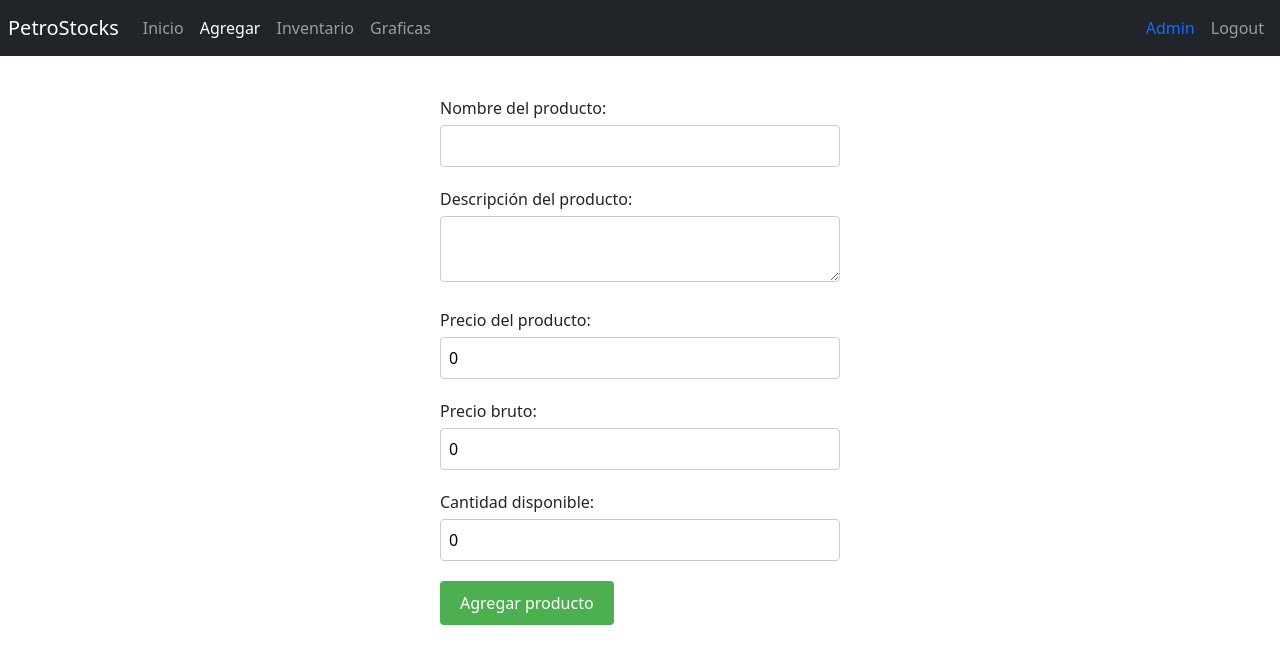
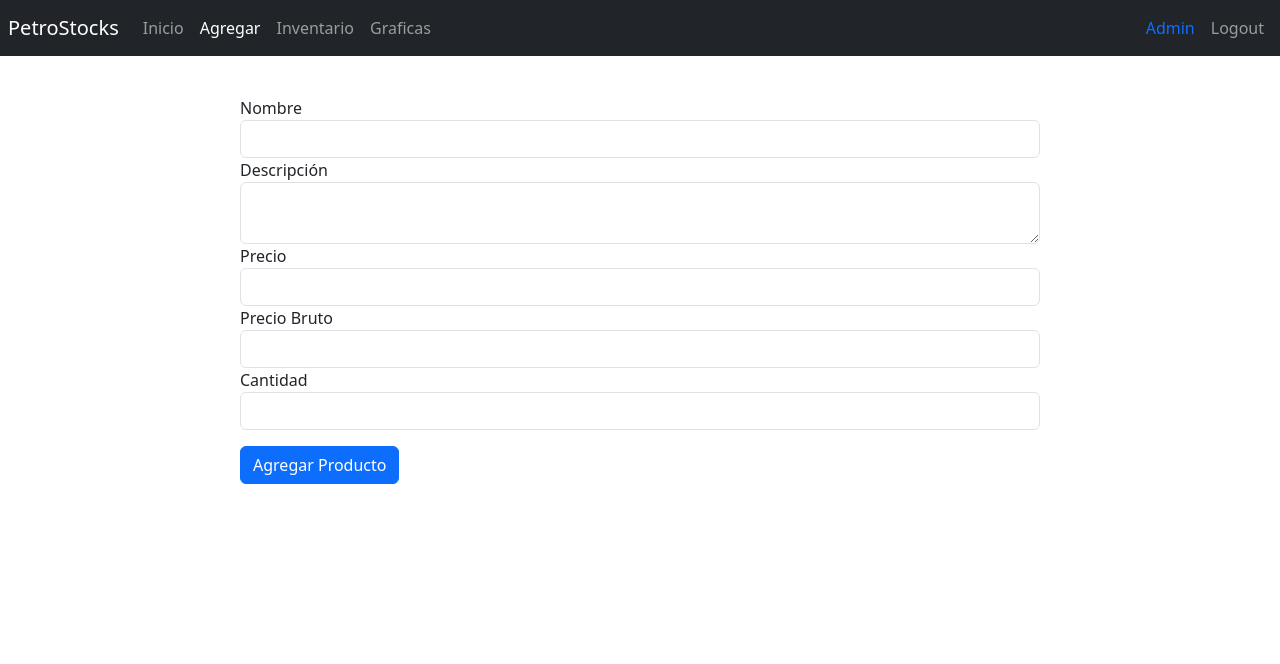
Before and after one commit to Juan-Esteban134/petrostocks, a React (Vite) app in the folder client/: page /add in a window 1280 px wide. Shown: the top 664 px of the page. Built offline with nearby package versions, Linux system fonts and the light colour scheme.

Commit message:
Agregar usuario con boots
jijijijijijijj que belleza ome

```diff
--- a/client/src/roastlab/pages/Formulario.jsx
+++ b/client/src/roastlab/pages/Formulario.jsx
@@ -1,92 +1,100 @@
 import React, { useState } from 'react';
-import styled from 'styled-components';
-
-const FormContainer = styled.form`
-  max-width: 400px;
-  margin: 0 auto;
-  margin-top: 40px;
-`;
-
-const FormGroup = styled.div`
-  margin-bottom: 20px;
-`;
-
-const Label = styled.label`
-  display: block;
-  margin-bottom: 5px;
-`;
-
-const Input = styled.input`
-  width: 100%;
-  padding: 8px;
-  border: 1px solid #ccc;
-  border-radius: 4px;
-`;
-
-const TextArea = styled.textarea`
-  width: 100%;
-  padding: 8px;
-  border: 1px solid #ccc;
-  border-radius: 4px;
-`;
-
-const Button = styled.input`
-  padding: 10px 20px;
-  background-color: #4caf50;
-  color: #fff;
-  border: none;
-  border-radius: 4px;
-  cursor: pointer;
-`;
 
 export const Formulario = () => {
-  const [producto, setProducto] = useState({
+  const [product, setProduct] = useState({
     nombre: '',
     descripcion: '',
-    precio: 0,
-    bruto: 0,
-    cantidad: 0
+    precio: '',
+    precioBruto: '',
+    cantidad: ''
   });
 
   const handleChange = (e) => {
     const { name, value } = e.target;
-    setProducto({ ...producto, [name]: value });
+    setProduct({ ...product, [name]: value });
   };
 
   const handleSubmit = (e) => {
     e.preventDefault();
-    console.log(producto);
+    // Aquí puedes realizar la lógica para enviar los datos del producto
+    console.log(product);
+    // Luego puedes reiniciar el formulario
+    setProduct({
+      nombre: '',
+      descripcion: '',
+      precio: '',
+      precioBruto: '',
+      cantidad: ''
+    });
   };
 
   return (
-    <FormContainer onSubmit={handleSubmit}>
-      <FormGroup>
-        <Label htmlFor="nombre">Nombre del producto:</Label>
-        <Input type="text" id="nombre" name="nombre" value={producto.nombre} onChange={handleChange} required />
-      </FormGroup>
-
-      <FormGroup>
-        <Label htmlFor="descripcion">Descripción del producto:</Label>
-        <TextArea id="descripcion" name="descripcion" value={producto.descripcion} onChange={handleChange} required />
-      </FormGroup>
-
-      <FormGroup>
-        <Label htmlFor="precio">Precio del producto:</Label>
-        <Input type="number" id="precio" name="precio" step="50" value={producto.precio} onChange={handleChange} required />
-      </FormGroup>
-
-      <FormGroup>
-        <Label htmlFor="bruto">Precio bruto:</Label>
-        <Input type="number" id="bruto" name="bruto" step="50" value={producto.bruto} onChange={handleChange} required />
-      </FormGroup>
-
-      <FormGroup>
-        <Label htmlFor="cantidad">Cantidad disponible:</Label>
-        <Input type="number" id="cantidad" name="cantidad" value={producto.cantidad} onChange={handleChange} required />
-      </FormGroup>
-
-      <Button type="submit" value="Agregar producto" />
-    </FormContainer>
+    <div className='' style={{marginLeft: '30vh', marginRight: '30vh', marginTop: '5vh'}}>
+    <form onSubmit={handleSubmit}>
+      <div className="form-group">
+        <label htmlFor="nombre">Nombre</label>
+        <input
+          type="text"
+          className="form-control"
+          id="nombre"
+          name="nombre"
+          value={product.nombre}
+          onChange={handleChange}
+          required
+        />
+      </div>
+      <div className="form-group">
+        <label htmlFor="descripcion">Descripción</label>
+        <textarea
+          className="form-control"
+          id="descripcion"
+          name="descripcion"
+          value={product.descripcion}
+          onChange={handleChange}
+          required
+        ></textarea>
+      </div>
+      <div className="form-group">
+        <label htmlFor="precio">Precio</label>
+        <input
+          type="number"
+          step="0.01"
+          className="form-control"
+          id="precio"
+          name="precio"
+          value={product.precio}
+          onChange={handleChange}
+          required
+        />
+      </div>
+      <div className="form-group">
+        <label htmlFor="precioBruto">Precio Bruto</label>
+        <input
+          type="number"
+          step="0.01"
+          className="form-control"
+          id="precioBruto"
+          name="precioBruto"
+          value={product.precioBruto}
+          onChange={handleChange}
+          required
+        />
+      </div>
+      <div className="form-group">
+        <label htmlFor="cantidad">Cantidad</label>
+        <input
+          type="number"
+          className="form-control"
+          id="cantidad"
+          name="cantidad"
+          value={product.cantidad}
+          onChange={handleChange}
+          required
+        />
+      </div>
+      <button type="submit" className="btn btn-primary mt-3">Agregar Producto</button>
+    </form>
+    </div>
   );
 };
 
```
